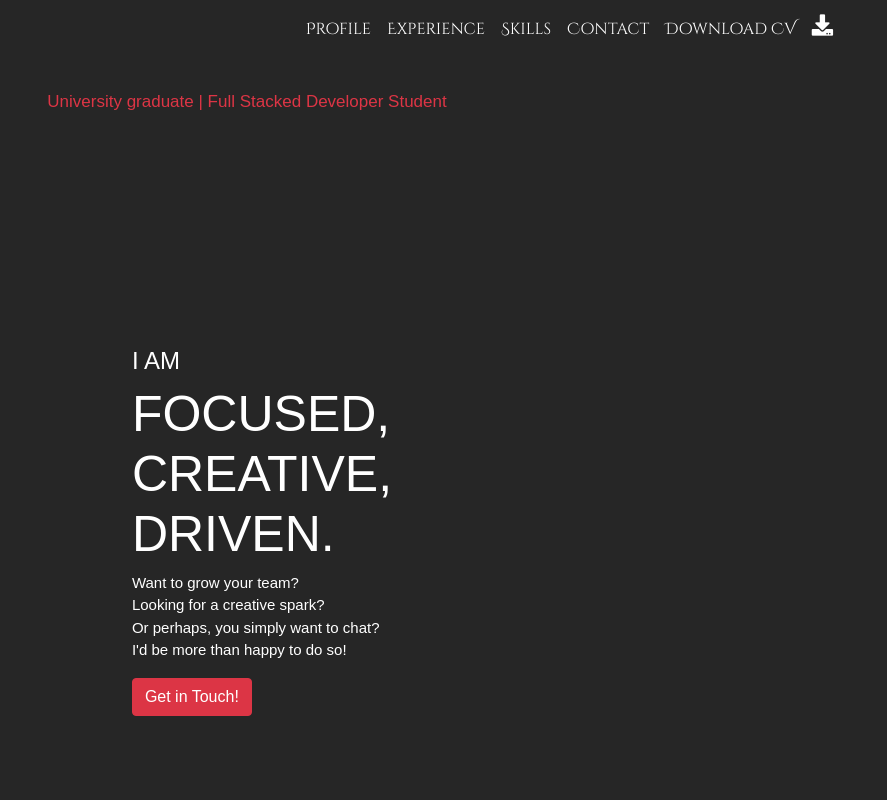
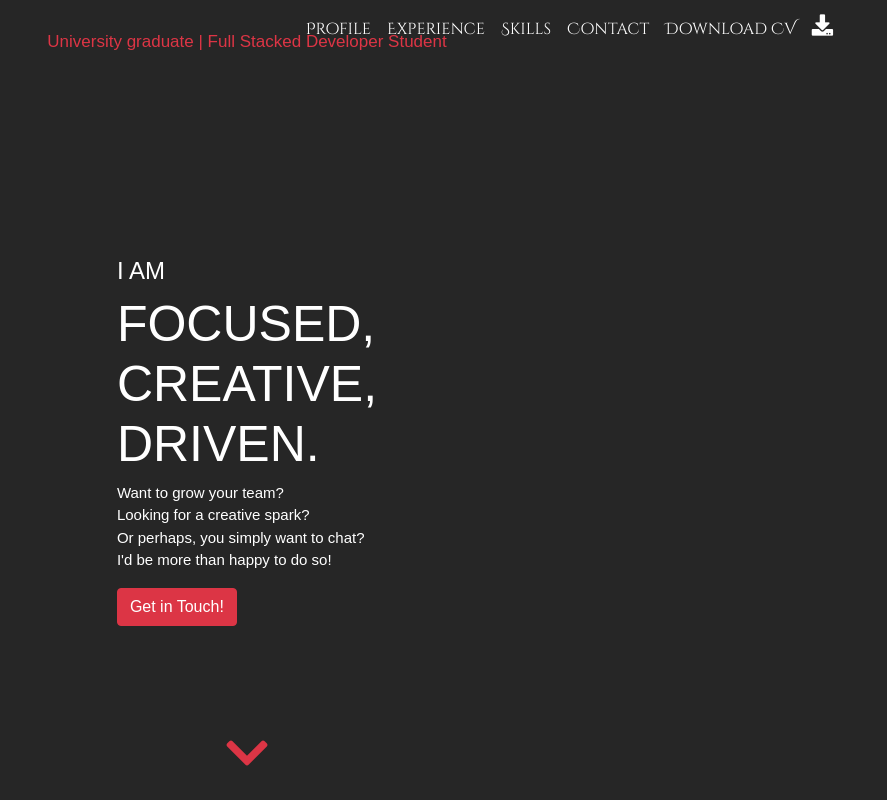
Before and after one commit to EllenSt264/UCD-CV-Project, a plain HTML site: page index.html in a window 1280 px wide. Shown: the top 800 px of the page, 393-1280 px from the left. Drawn offline with nearby package versions, Linux system fonts and the light colour scheme; a web font is replaced by a local one.

Commit message:
Updated: fixed vertical and horizontal alignment of homepage container - everything is now centered.

```diff
--- a/assets/css/style.css
+++ b/assets/css/style.css
@@ -124,7 +124,7 @@ body h6 {
 
 
 .hero-container {
-    height: 100vh;
+    height: 95vh;
 
     background: url("../img/BW_DSC_0662.jpg") no-repeat bottom right fixed;
     -webkit-background-size: cover;
@@ -132,37 +132,38 @@ body h6 {
     -o-background-size: cover;
     background-size: cover;
 
-    display: flex;
-    align-items: center;
-    justify-content: center;
+
 
     position: relative;
 }
 
 #homepage h6 {
-    text-align: center;
     color: #dc3545;
 
-    padding: 25px;
-    margin: 10px;
+    position: absolute;
+    top: -25px;
 }
 
 .scroll-down {
-    display: block;
+    color: #dc3545;
+
     position: absolute;
-    bottom: 0px;
-    right: 5%;
-    z-index: 5;
+    bottom: 5vh;
 
-    text-align: center;
 
-    color: #dc3545;
 }
 
     .scroll-down:hover, .scroll-down:active {
         color: white;
     }
 
+    .vertical-center {
+        min-height: 100%;  /* Fallback for browsers that do NOT support vh unit */
+        min-height: 100vh;
+
+        display: flex;
+        align-items: center;
+    }
 
   .jumbotron {
       background-color: #e9ecef00;
--- a/index.html
+++ b/index.html
@@ -91,12 +91,12 @@
 
     <section id="homepage">
 
-        <div class="row justify-content-center d-none d-lg-block">
-            <h6>University graduate | Full Stacked Developer Student</h6>
+        <div class="container-fluid hero-container">
+
+                <div class="row justify-content-center">
+                    <h6 class="d-none d-lg-block">University graduate | Full Stacked Developer Student</h6>
                 </div>
-
-        <div class="container-fluid hero-container">
-            <div class="row">
+                <div class="row justify-content-center vertical-center">
                     <div class="callout jumbotron">
                         <h4>I am</h4>
                         <h1>
@@ -113,10 +113,10 @@
                         <button class="btn btn-danger" data-toggle="modal" data-target="##contactModal">Get in Touch!</button>
                     </div>
                 </div>
-
             <div class="row justify-content-center">
                     <a href="#profile" class="scroll-down"><i class="fas fa-chevron-down fa-3x"></i></a>
             </div>
+
         </div>
 
     </section>
```
Lines whose indentation alone changed are shown as unchanged.
